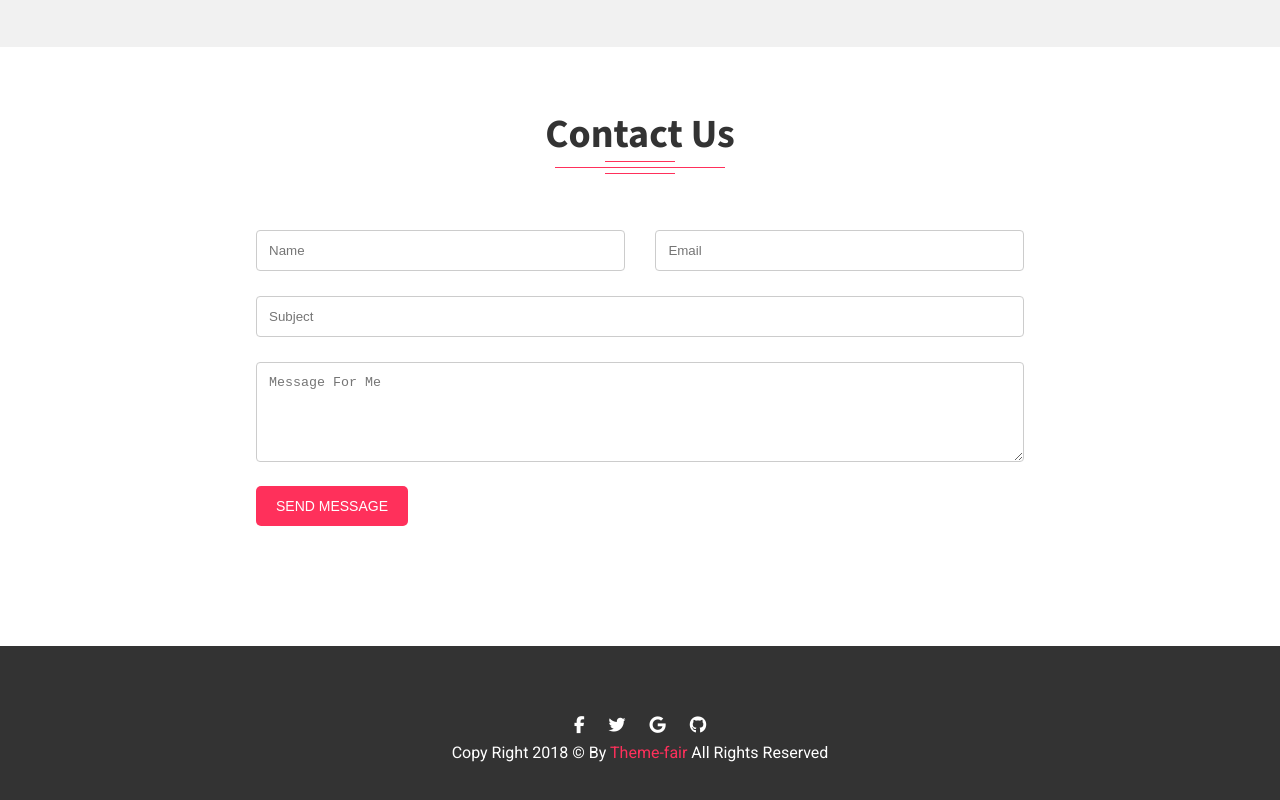
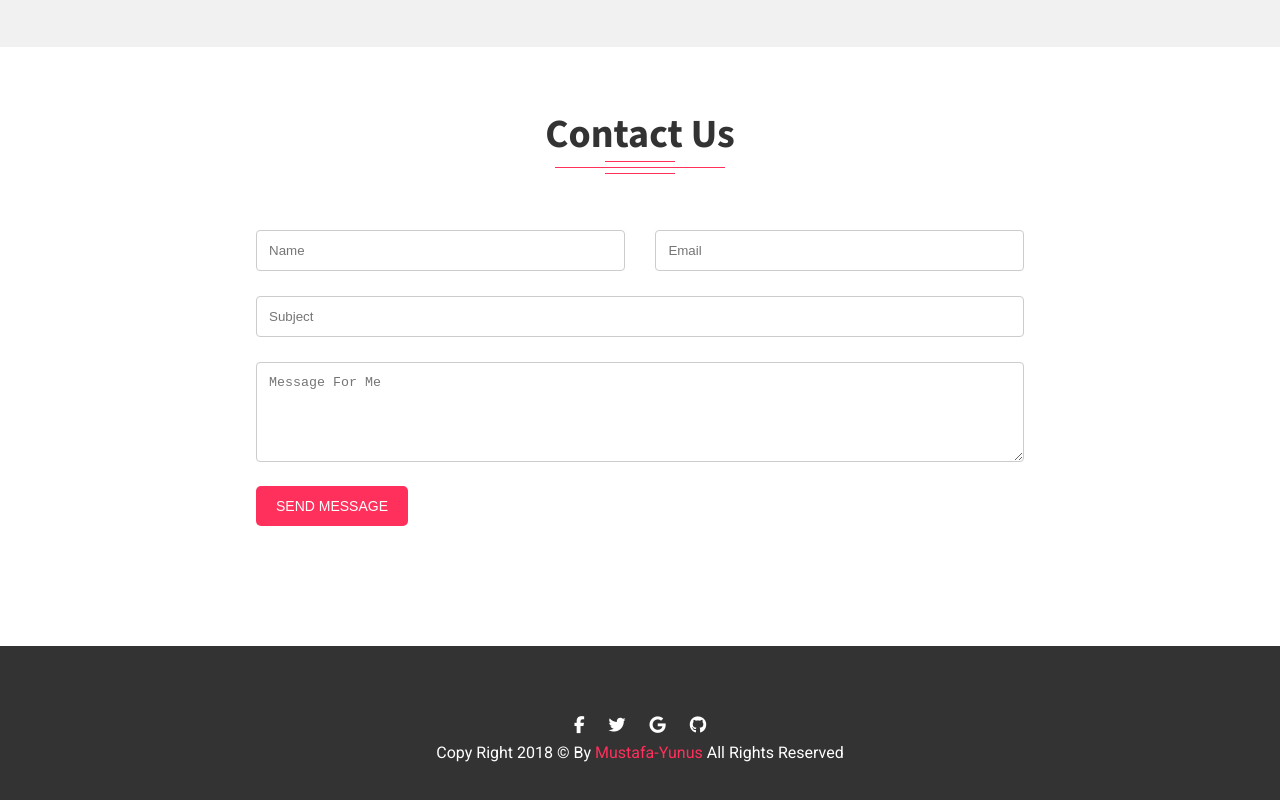
Before and after one commit to MustafaYunus25/my-website, a plain HTML site: page index.html in a window 1280 px wide. Shown: the part 4539-5339 px from the top of the page. Drawn offline with nearby package versions, Linux system fonts and the light colour scheme.

Commit message:
Update index.html

```diff
--- a/index.html
+++ b/index.html
@@ -390,7 +390,7 @@
                 <i class="fa-brands fa-google"></i>
                 <i class="fa-brands fa-github"></i>
             </div>
-            <p>Copy Right 2018 © By <span><a href="#" class="active">Theme-fair </a></span> All Rights Reserved</p>
+            <p>Copy Right 2018 © By <span><a href="#" class="active">Mustafa-Yunus </a></span> All Rights Reserved</p>
         </div>
      </div>
     <!-- =================== End footer ===================== -->
```
